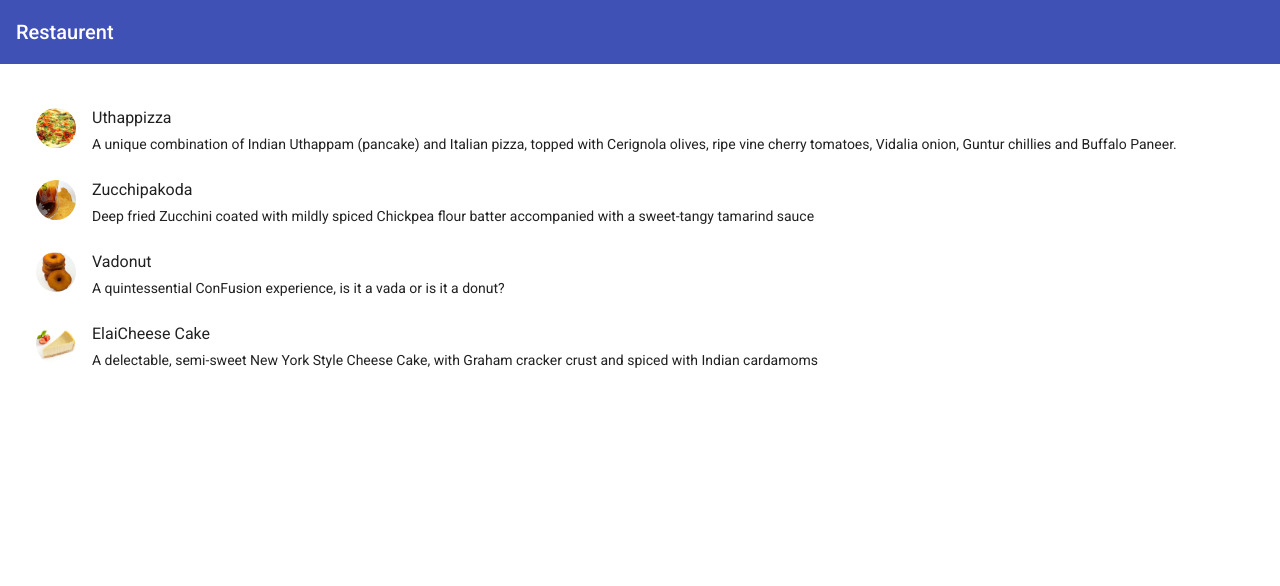
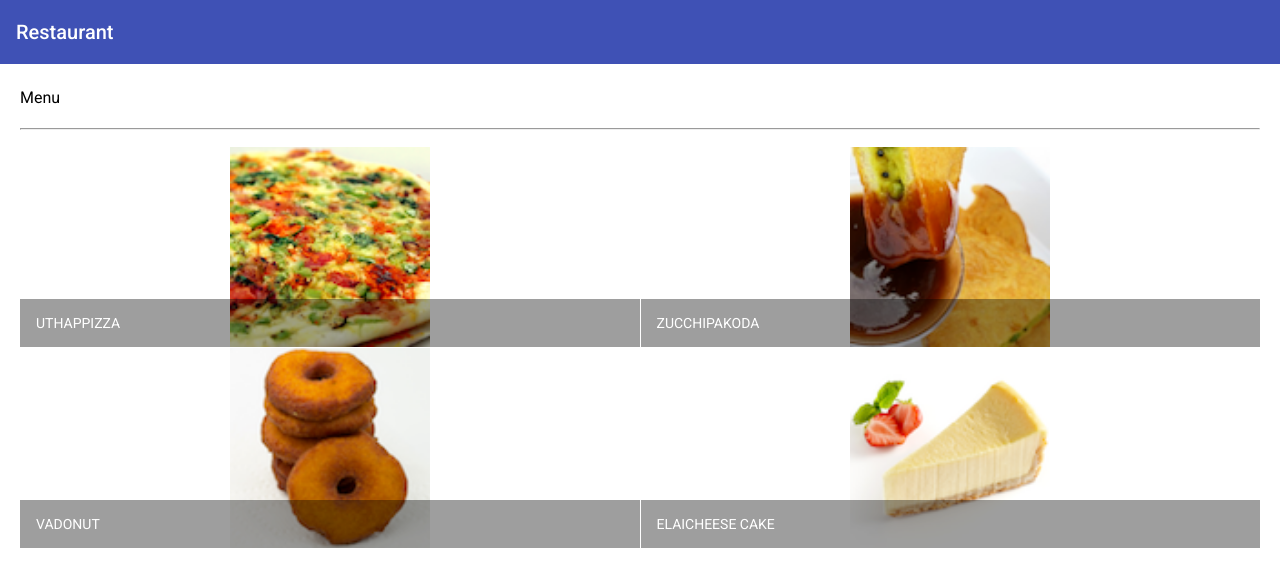
Before and after one commit to PramodDhananjaya/Restaurant-App, an Angular app: page / in a window 1280 px wide. Shown: the top 586 px of the page. Built offline with nearby package versions, Linux system fonts and the light colour scheme.

Commit message:
Menu with Card

```diff
--- a/src/app/app.component.html
+++ b/src/app/app.component.html
@@ -1,3 +1,3 @@
-<mat-toolbar color="primary"><span>Restaurent</span></mat-toolbar>
+<mat-toolbar color="primary"><span>Restaurant</span></mat-toolbar>
 <app-menu></app-menu>
 <router-outlet></router-outlet>
--- a/src/app/menu/menu.component.html
+++ b/src/app/menu/menu.component.html
@@ -1,12 +1,18 @@
 <div class="container" fxLayout="column" fxLayoutGap="10px">
-  <mat-list fxFlex>
-    <mat-list-item *ngFor="let dish of dishes">
-      <img matListAvatar src={{dish.image}} alt={{dish.name}}>
-      <h1 matLine>{{dish.name}}</h1>
-      <p matLine>
-        <span>{{dish.description}}</span>
-      </p>
-    </mat-list-item>
-  </mat-list>
+  <div fxFlex>
+    <div>
+      <h3>Menu</h3>
+      <hr>
+    </div>
+  </div>
 
+  <div fxFlex>
+  <mat-grid-list cols="2" rowHeight="200px">
+    <mat-grid-tile *ngFor="let dish of dishes">
+      <img height="200px" src={{dish.image}} alt={{dish.name}}>
+      <mat-grid-tile-footer>
+        <h1>{{dish.name | uppercase}}</h1>
+      </mat-grid-tile-footer>
+    </mat-grid-tile>
+  </mat-grid-list>
 </div>
--- a/src/app/menu/menu.component.ts
+++ b/src/app/menu/menu.component.ts
@@ -1,14 +1,8 @@
 import { Component, OnInit } from '@angular/core';
 import { Dish } from '../shared/dish';
 
-@Component({
-  selector: 'app-menu',
-  templateUrl: './menu.component.html',
-  styleUrls: ['./menu.component.css']
-})
-export class MenuComponent implements OnInit {
-
-  dishes: Dish[] = [{
+const DISHES: Dish[] = [
+  {
     id: '0',
     name: 'Uthappizza',
     image: '/assets/images/uthappizza.png',
@@ -49,7 +43,18 @@
     price: '2.99',
     description: 'A delectable, semi-sweet New York Style Cheese Cake, with Graham cracker crust and spiced with Indian cardamoms'
   }
-]
+];
+
+@Component({
+  selector: 'app-menu',
+  templateUrl: './menu.component.html',
+  styleUrls: ['./menu.component.css']
+})
+export class MenuComponent implements OnInit {
+
+  dishes: Dish[] = DISHES;
+
+  selectedDish = DISHES[0];
 
   constructor() { }
 
```
Also changed, not shown: src/app/app.module.ts (+7 -1 lines).
